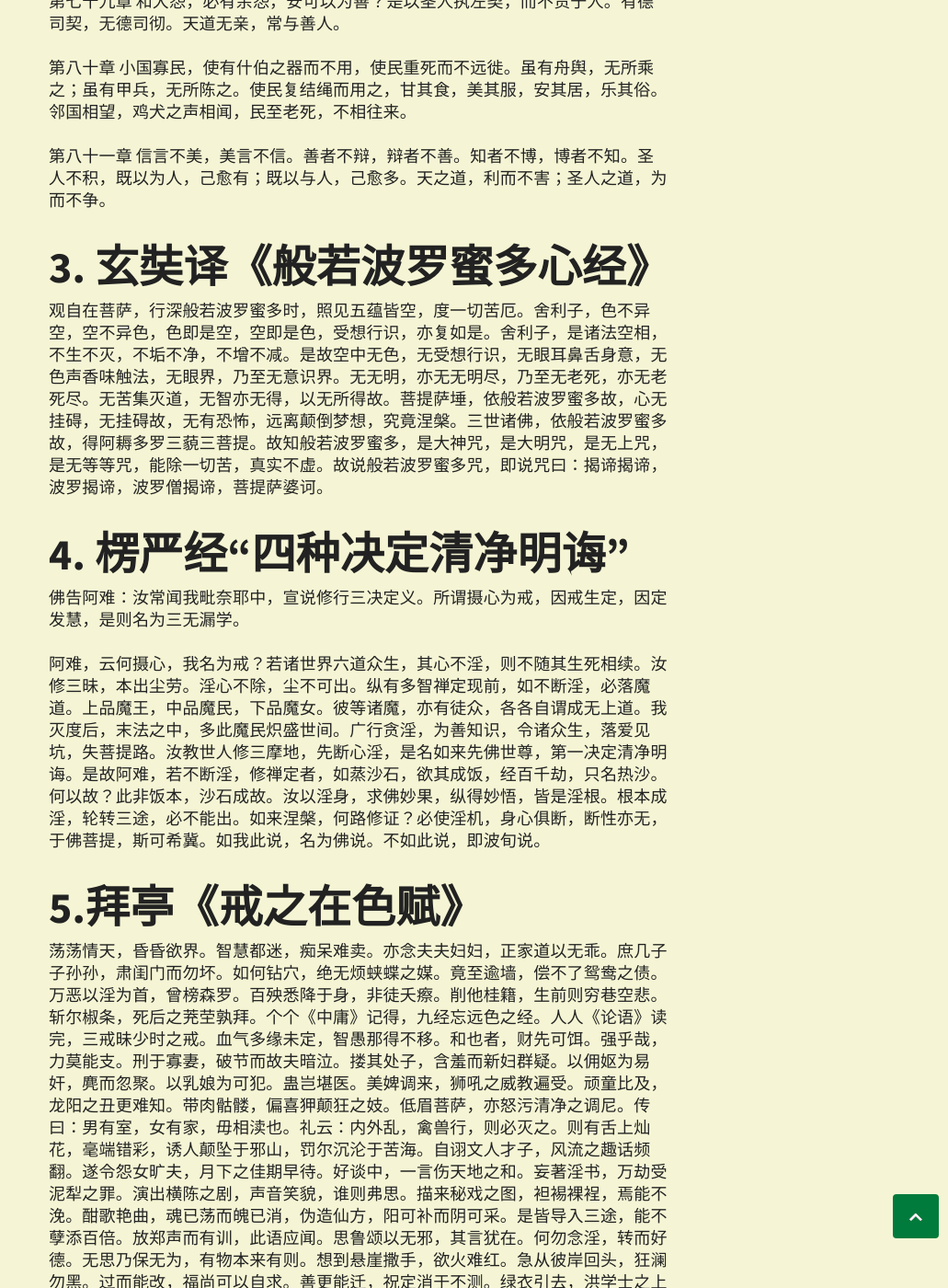
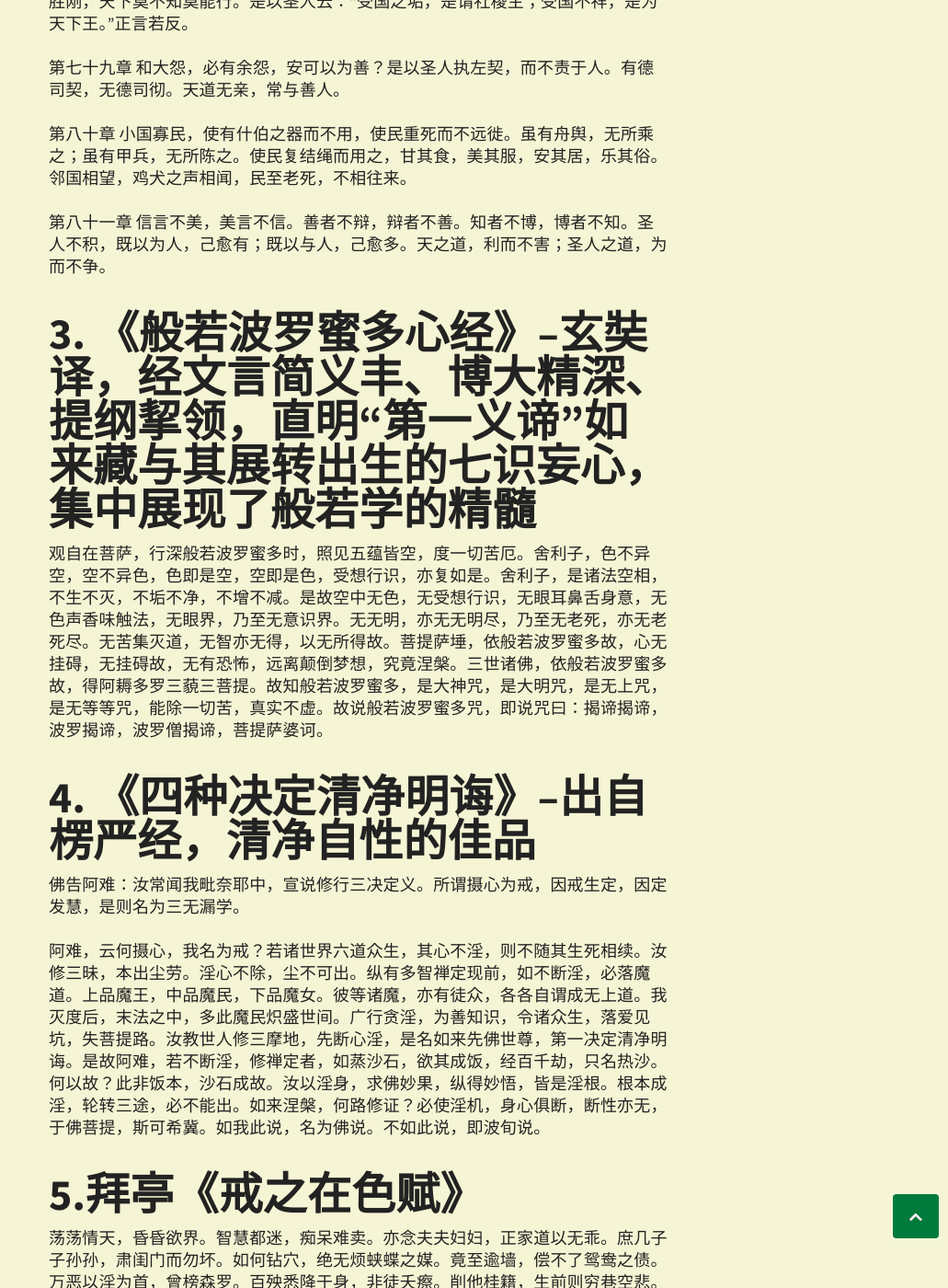
Before and after one commit to Qiyu8/realfclhaha.github.io, a Jekyll site: the page built from _posts/2015-10-23-以后我的孩子一定要记住的儒释道经典文摘.md, in a window 1280 px wide and 1400 px high, scrolled down 12897 px. Shown: the whole window at 92% size, without its empty margins (249-1280 px from the left). Built offline with Jekyll 4.4.1, drawn with Linux system fonts in a browser that asks for light colours; comment, search, counter and statistics services are not loaded; some of the changed text lies outside the part shown.

Commit message:
Update 2015-10-23-以后我的孩子一定要记住的儒释道经典文摘.md

```diff
--- a/_posts/2015-10-23-以后我的孩子一定要记住的儒释道经典文摘.md
+++ b/_posts/2015-10-23-以后我的孩子一定要记住的儒释道经典文摘.md
@@ -1,9 +1,8 @@
 ---
 title: 以后我的孩子一定要记住的儒释道经典文摘
 ---
-#1. 清朝康熙年间秀才李毓秀 《弟子规》
+#1. 《弟子规》--作者为清朝康熙年间秀才李毓秀，儒家经典
 
-#弟子规
 
 ##总　叙
 
@@ -201,9 +200,9 @@
 
 勿自暴　勿自弃　圣与贤　可驯致
 
-#2.老子《道德经》
+#2.《道德经》--又名《老子》、《五千言》，是道家哲学思想的重要来源，该作品的精华是朴素的辩证法，主张无为而治
 
-#《道经》37章
+##《道经》37章
 
 第一章 道可道，非常道。名可名，非常名。无，名天地之始，有，名万物之母。故常无，欲以观其妙；常有，欲以观其徼（jiào）。此两者同出而异名，同谓之玄，玄之又玄，众妙之门。
 
@@ -279,7 +278,7 @@
 
 第三十七章 道常无为，而无不为。侯王若能守之，万物将自化。化而欲作，吾将镇之以无名之朴。无名之朴，夫亦将无欲。不欲以静，天下将自定。
 
-#《德经》44章
+##《德经》44章
 
 第三十八章 上德不德，是以有德；下德不失德，是以无德。上德无为而无以为；下德无为而有以为。上仁为之而无以为；上义为之而有以为。上礼为之而莫之应， 则攘臂而扔之。故失道而后德，失德而后仁，失仁而后义，失义而后礼。夫礼者，忠信之薄，而乱之首。前识者，道之华，而愚之始。是以大丈夫处其厚，不居其薄；处其实，不居其华。故去彼取此。
 
@@ -369,25 +368,25 @@
 
 第八十一章 信言不美，美言不信。善者不辩，辩者不善。知者不博，博者不知。圣人不积，既以为人，己愈有；既以与人，己愈多。天之道，利而不害；圣人之道，为而不争。
 
-#3. 玄奘译《般若波罗蜜多心经》
+#3. 《般若波罗蜜多心经》--玄奘译，经文言简义丰、博大精深、提纲挈领，直明“第一义谛”如来藏与其展转出生的七识妄心，集中展现了般若学的精髓
 
 观自在菩萨，行深般若波罗蜜多时，照见五蕴皆空，度一切苦厄。舍利子，色不异空，空不异色，色即是空，空即是色，受想行识，亦复如是。舍利子，是诸法空相，不生不灭，不垢不净，不增不减。是故空中无色，无受想行识，无眼耳鼻舌身意，无色声香味触法，无眼界，乃至无意识界。无无明，亦无无明尽，乃至无老死，亦无老死尽。无苦集灭道，无智亦无得，以无所得故。菩提萨埵，依般若波罗蜜多故，心无挂碍，无挂碍故，无有恐怖，远离颠倒梦想，究竟涅槃。三世诸佛，依般若波罗蜜多故，得阿耨多罗三藐三菩提。故知般若波罗蜜多，是大神咒，是大明咒，是无上咒，是无等等咒，能除一切苦，真实不虚。故说般若波罗蜜多咒，即说咒曰：揭谛揭谛，波罗揭谛，波罗僧揭谛，菩提萨婆诃。
 
-#4. 楞严经“四种决定清净明诲”
+#4. 《四种决定清净明诲》--出自楞严经，清净自性的佳品
 
-佛告阿难：汝常闻我毗奈耶中，宣说修行三决定义。所谓摄心为戒，因戒生定，因定发慧，是则名为三无漏学。
+  佛告阿难：汝常闻我毗奈耶中，宣说修行三决定义。所谓摄心为戒，因戒生定，因定发慧，是则名为三无漏学。
 
-阿难，云何摄心，我名为戒？若诸世界六道众生，其心不淫，则不随其生死相续。汝修三昧，本出尘劳。淫心不除，尘不可出。纵有多智禅定现前，如不断淫，必落魔道。上品魔王，中品魔民，下品魔女。彼等诸魔，亦有徒众，各各自谓成无上道。我灭度后，末法之中，多此魔民炽盛世间。广行贪淫，为善知识，令诸众生，落爱见坑，失菩提路。汝教世人修三摩地，先断心淫，是名如来先佛世尊，第一决定清净明诲。是故阿难，若不断淫，修禅定者，如蒸沙石，欲其成饭，经百千劫，只名热沙。何以故？此非饭本，沙石成故。汝以淫身，求佛妙果，纵得妙悟，皆是淫根。根本成淫，轮转三途，必不能出。如来涅槃，何路修证？必使淫机，身心俱断，断性亦无，于佛菩提，斯可希冀。如我此说，名为佛说。不如此说，即波旬说。
+  阿难，云何摄心，我名为戒？若诸世界六道众生，其心不淫，则不随其生死相续。汝修三昧，本出尘劳。淫心不除，尘不可出。纵有多智禅定现前，如不断淫，必落魔道。上品魔王，中品魔民，下品魔女。彼等诸魔，亦有徒众，各各自谓成无上道。我灭度后，末法之中，多此魔民炽盛世间。广行贪淫，为善知识，令诸众生，落爱见坑，失菩提路。汝教世人修三摩地，先断心淫，是名如来先佛世尊，第一决定清净明诲。是故阿难，若不断淫，修禅定者，如蒸沙石，欲其成饭，经百千劫，只名热沙。何以故？此非饭本，沙石成故。汝以淫身，求佛妙果，纵得妙悟，皆是淫根。根本成淫，轮转三途，必不能出。如来涅槃，何路修证？必使淫机，身心俱断，断性亦无，于佛菩提，斯可希冀。如我此说，名为佛说。不如此说，即波旬说。
 
 #5.拜亭《戒之在色赋》
 
-荡荡情天，昏昏欲界。智慧都迷，痴呆难卖。亦念夫夫妇妇，正家道以无乖。庶几子子孙孙，肃闺门而勿坏。如何钻穴，绝无烦蛱蝶之媒。竟至逾墙，偿不了鸳鸯之债。万恶以淫为首，曾榜森罗。百殃悉降于身，非徒夭瘵。削他桂籍，生前则穷巷空悲。斩尔椒条，死后之茺茔孰拜。个个《中庸》记得，九经忘远色之经。人人《论语》读完，三戒昧少时之戒。血气多缘未定，智愚那得不移。和也者，财先可饵。强乎哉，力莫能支。刑于寡妻，破节而故夫暗泣。搂其处子，含羞而新妇群疑。以佣妪为易奸，麂而忽聚。以乳娘为可犯。蛊岂堪医。美婢调来，狮吼之威教遍受。顽童比及，龙阳之丑更难知。带肉骷髅，偏喜狎颠狂之妓。低眉菩萨，亦怒污清净之调尼。传曰：男有室，女有家，毋相渎也。礼云：内外乱，禽兽行，则必灭之。则有舌上灿花，毫端错彩，诱人颠坠于邪山，罚尔沉沦于苦海。自诩文人才子，风流之趣话频翻。遂令怨女旷夫，月下之佳期早待。好谈中，一言伤天地之和。妄著淫书，万劫受泥犁之罪。演出横陈之剧，声音笑貌，谁则弗思。描来秘戏之图，袒裼裸裎，焉能不浼。酣歌艳曲，魂已荡而魄已消，伪造仙方，阳可补而阴可采。是皆导入三途，能不孽添百倍。放郑声而有训，此语应闻。思鲁颂以无邪，其言犹在。何勿念淫，转而好德。无思乃保无为，有物本来有则。想到悬崖撒手，欲火难红。急从彼岸回头，狂澜勿黑。过而能改，福尚可以自求。善更能迁，祝定消于不测。绿衣引去，洪学士之上寿还登。黄纸标来，项秀才之高魁旋得。出乎尔，反乎尔，报应分明。不可逭，犹可违，挽回顷刻。罪不加悔过之人，梦已入清凉之国。非礼勿动，衾影中浩浩其天。反身而诚，伦纪中贤贤易色。乐尔妻孥，毕其嫁娶。夭桃各咏于归，少艾焉容外慕。鸾帏梦畅，提头而人面模糊。尽管词新，拔舌鬼形恐怖。戒得心中如铁，法网讵罹。色原头上从刀，杀机已露。生贪有限之欢，没受无穷之苦。能忍坚忍很忍，
+  荡荡情天，昏昏欲界。智慧都迷，痴呆难卖。亦念夫夫妇妇，正家道以无乖。庶几子子孙孙，肃闺门而勿坏。如何钻穴，绝无烦蛱蝶之媒。竟至逾墙，偿不了鸳鸯之债。万恶以淫为首，曾榜森罗。百殃悉降于身，非徒夭瘵。削他桂籍，生前则穷巷空悲。斩尔椒条，死后之茺茔孰拜。个个《中庸》记得，九经忘远色之经。人人《论语》读完，三戒昧少时之戒。血气多缘未定，智愚那得不移。和也者，财先可饵。强乎哉，力莫能支。刑于寡妻，破节而故夫暗泣。搂其处子，含羞而新妇群疑。以佣妪为易奸，麂而忽聚。以乳娘为可犯。蛊岂堪医。美婢调来，狮吼之威教遍受。顽童比及，龙阳之丑更难知。带肉骷髅，偏喜狎颠狂之妓。低眉菩萨，亦怒污清净之调尼。传曰：男有室，女有家，毋相渎也。礼云：内外乱，禽兽行，则必灭之。则有舌上灿花，毫端错彩，诱人颠坠于邪山，罚尔沉沦于苦海。自诩文人才子，风流之趣话频翻。遂令怨女旷夫，月下之佳期早待。好谈中，一言伤天地之和。妄著淫书，万劫受泥犁之罪。演出横陈之剧，声音笑貌，谁则弗思。描来秘戏之图，袒裼裸裎，焉能不浼。酣歌艳曲，魂已荡而魄已消，伪造仙方，阳可补而阴可采。是皆导入三途，能不孽添百倍。放郑声而有训，此语应闻。思鲁颂以无邪，其言犹在。何勿念淫，转而好德。无思乃保无为，有物本来有则。想到悬崖撒手，欲火难红。急从彼岸回头，狂澜勿黑。过而能改，福尚可以自求。善更能迁，祝定消于不测。绿衣引去，洪学士之上寿还登。黄纸标来，项秀才之高魁旋得。出乎尔，反乎尔，报应分明。不可逭，犹可违，挽回顷刻。罪不加悔过之人，梦已入清凉之国。非礼勿动，衾影中浩浩其天。反身而诚，伦纪中贤贤易色。乐尔妻孥，毕其嫁娶。夭桃各咏于归，少艾焉容外慕。鸾帏梦畅，提头而人面模糊。尽管词新，拔舌鬼形恐怖。戒得心中如铁，法网讵罹。色原头上从刀，杀机已露。生贪有限之欢，没受无穷之苦。能忍坚忍很忍，
 
 　　便致神钦。视淫意淫语淫，都防天怒。奔远要拒，风清月明之吟。烈更须扬，露蛱雪江之句。自己闺房之乐，亦莫常耽。他人床弟之言，胡堪轻诉。表楼薄幸，休教纵欲三年。白璧无瑕，只在开情一赋。
 
-#6.太上老君老子的《太上感应篇》
+#6.的《太上感应篇》--作者老子
 
-太上曰：祸福无门，唯人自召。善恶之报，如影随形。是以天地有司过之神依人犯轻重，以夺人算。算减则贫耗，多逢忧患，人皆恶之，刑祸随之，吉庆避之，恶星灾之，算尽则死。又有三台北斗神君，在人头上，录人罪恶，夺其纪算。又有三尸神，在人身中，每到庚申日，辄上诣天曹，言人罪过。月晦之日，灶神亦然。凡人有过，大则夺纪，小则夺算。其过大小，有数百事，欲求长生者，先须避之。是道则进，非道则退。不履邪径，不欺暗室。积德累功，慈心於物。忠孝友悌，正己化人，矜孤恤寡，犹老怀幼。昆虫草木，犹不可伤。宜悯人之凶，乐人之善，济人之急，救人之危。见人之得，如己之得。见人之失，如己之失。不彰人短，不炫己长。遏恶扬善，推多取少。受辱不怨，受宠若惊。施恩不求报，与人不追悔。所谓善人，人皆敬之天道佑之，福禄随之。众邪远之，神灵卫之，所作必成，神仙可冀。
+   太上曰：祸福无门，唯人自召。善恶之报，如影随形。是以天地有司过之神依人犯轻重，以夺人算。算减则贫耗，多逢忧患，人皆恶之，刑祸随之，吉庆避之，恶星灾之，算尽则死。又有三台北斗神君，在人头上，录人罪恶，夺其纪算。又有三尸神，在人身中，每到庚申日，辄上诣天曹，言人罪过。月晦之日，灶神亦然。凡人有过，大则夺纪，小则夺算。其过大小，有数百事，欲求长生者，先须避之。是道则进，非道则退。不履邪径，不欺暗室。积德累功，慈心於物。忠孝友悌，正己化人，矜孤恤寡，犹老怀幼。昆虫草木，犹不可伤。宜悯人之凶，乐人之善，济人之急，救人之危。见人之得，如己之得。见人之失，如己之失。不彰人短，不炫己长。遏恶扬善，推多取少。受辱不怨，受宠若惊。施恩不求报，与人不追悔。所谓善人，人皆敬之天道佑之，福禄随之。众邪远之，神灵卫之，所作必成，神仙可冀。
 
 　　欲求天仙者，当立一千三百善，欲求地仙者，当立三百善苟或非义而动，背理而行。以恶为能，忍作残害。阴贼良善，暗侮君亲。慢其先生，叛其所事。诳诸无识，谤诸同学。虚诬诈为，攻讦宗亲。刚强不仁，狠戾自用。是非不当，向背乖宜。虐下取功，谄上希旨。受恩不感，念怨不休。轻蔑天民，扰乱国政。赏及非义，刑及无辜。杀人取财，倾人取位。诛降戮服，贬正排贤。凌孤逼寡，弃法受贿。以直为曲，以曲为直。入轻为重，见杀加怒。知过不改，知善不为。自罪引他，壅塞方术。讪谤贤圣，侵凌道德。射飞逐走，发蛰惊栖，填穴覆巢，伤胎破卵。愿人有失，毁人成功。危人自安，减人自益。以恶易好，以私废公。窃人之能，蔽人之善。形人之丑，讦人之私。耗人货财，离人骨肉。侵人所爱，助人为非，逞志作威，辱人求胜。败人苗稼，破人婚姻。苟富而骄，苟免无耻，认恩推过。嫁祸卖恶。沽买虚誉，包贮险心。挫人所长，扬己所短。乘威迫胁，纵暴杀伤。无故剪裁，非礼烹宰。散弃五谷，劳扰众生。破人之家。取其财宝。决水放火，以害民居，紊人规模，以败人功，损人器物，以穷人用。见他荣贵，愿他流贬。见他富有，愿他破散。见他色美，起心科之。负他货财，原他身死。干求不遂，便生咒恨。见他失便，便说他过。
 
```
Also changed, not shown: other parts of _posts/2015-10-23-以后我的孩子一定要记住的儒释道经典文摘.md (+2 -4 lines).
